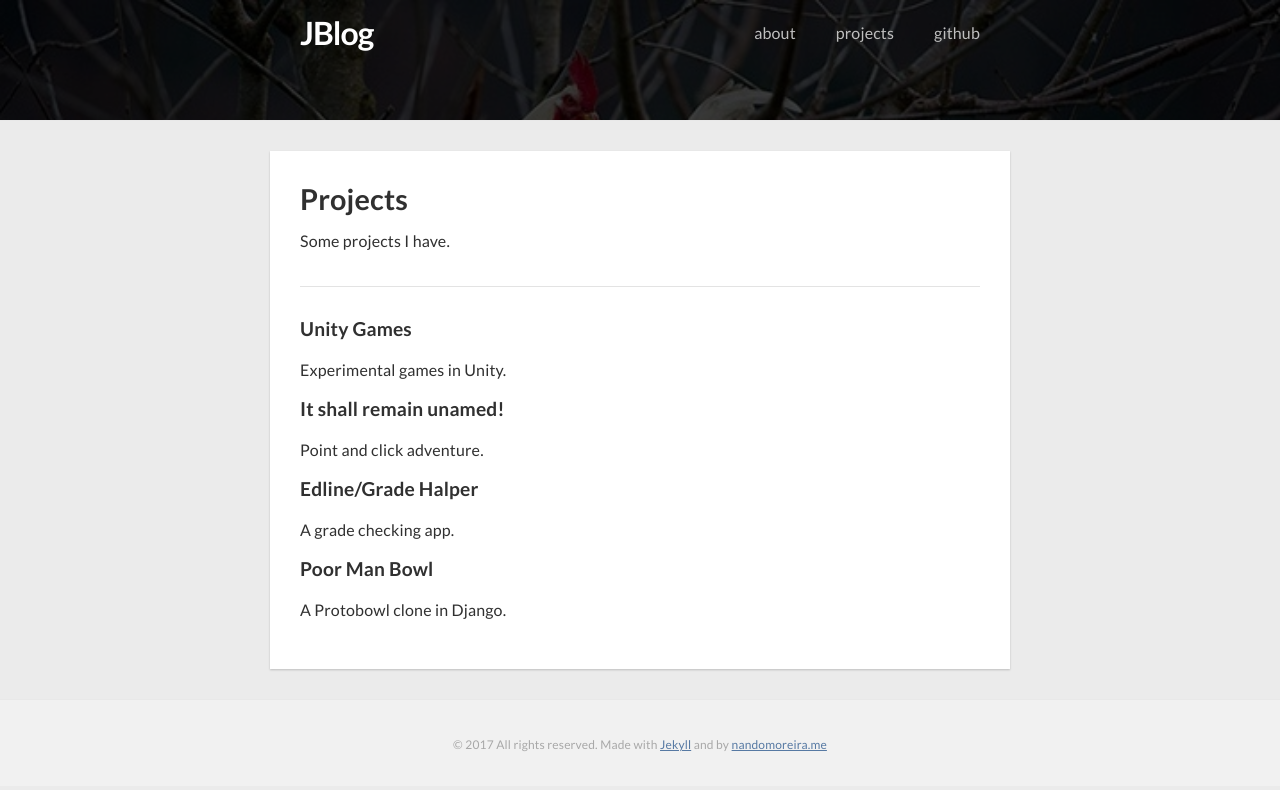
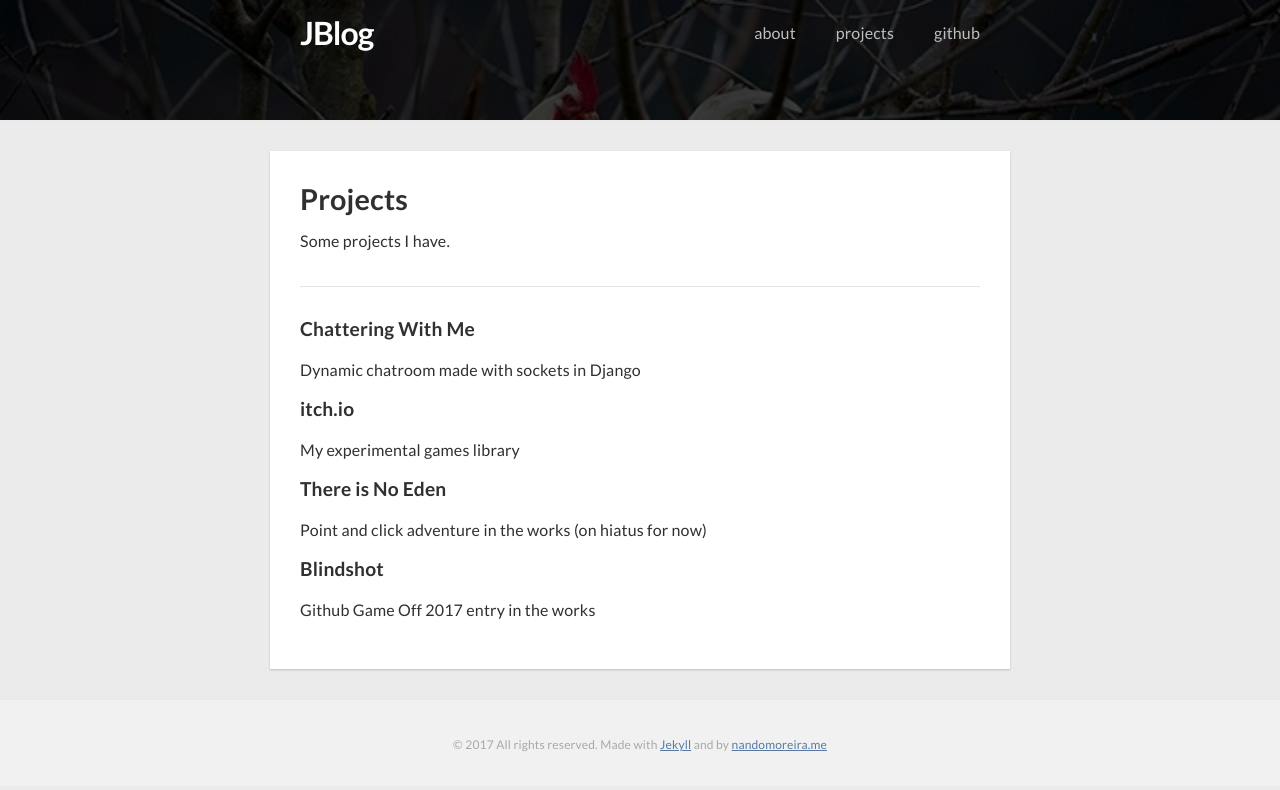
Before and after one commit to jasmaa/jasmaa.github.io, a Jekyll site: the page built from projects/projects.md, in a window 1280 px wide. Shown: the top 790 px of the page. Built offline with Jekyll 4.4.1, drawn with Linux system fonts in a browser that asks for light colours; nearby versions of some CDN libraries.

Commit message:
Update projects, new post

```diff
--- a/_config.yml
+++ b/_config.yml
@@ -1,7 +1,7 @@
 # Site settings
 title: JBlog
 email: jasonmaa3955@gmail.com
-description: My personal blog about me.
+description: Personal Blog
 baseurl: ""
 url: ""
 
@@ -10,8 +10,6 @@ author:
 
 
 github: https://github.com/jasmaa
-disqus_shortname: "fernandomoreira"
-google_analytics: UA-52446115-1
 
 paginate: 2
 comments: true
--- a/projects/projects.md
+++ b/projects/projects.md
@@ -9,14 +9,14 @@ Some projects I have.
 
 ---
 
-#### [Unity Games](https://treechicken.itch.io/)
-Experimental games in Unity.
+#### [Chattering With Me](https://chatteringwith.me)
+Dynamic chatroom made with sockets in Django
 
-#### [It shall remain unamed!](https://github.com/IsolationStudios/CAC-2017)
-Point and click adventure.
+#### [itch.io](https://treechicken.itch.io/)
+My experimental games library
 
-#### Edline/Grade Halper
-A grade checking app.
+#### [There is No Eden](https://github.com/IsolationStudios/CAC-2017)
+Point and click adventure in the works (on hiatus for now)
 
-#### Poor Man Bowl
-A Protobowl clone in Django.
+#### [Blindshot](https://github.com/jasmaa/gameoff2017)
+Github Game Off 2017 entry in the works
```
Also changed, not shown: _includes/head.html (+0 -12 lines), _posts/2017-11-03-dropping-articles.md (added, +38 -0 lines).
